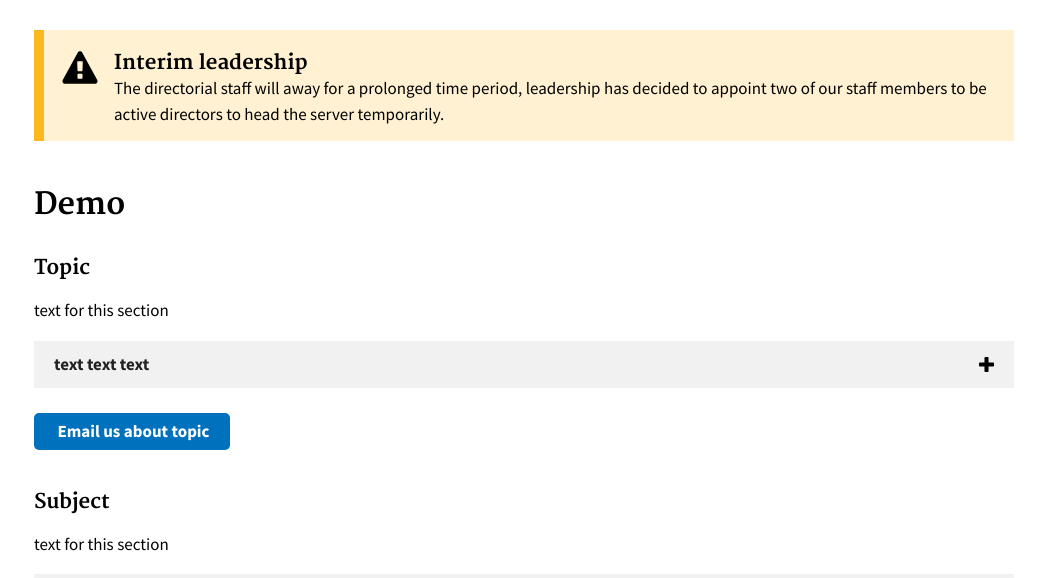
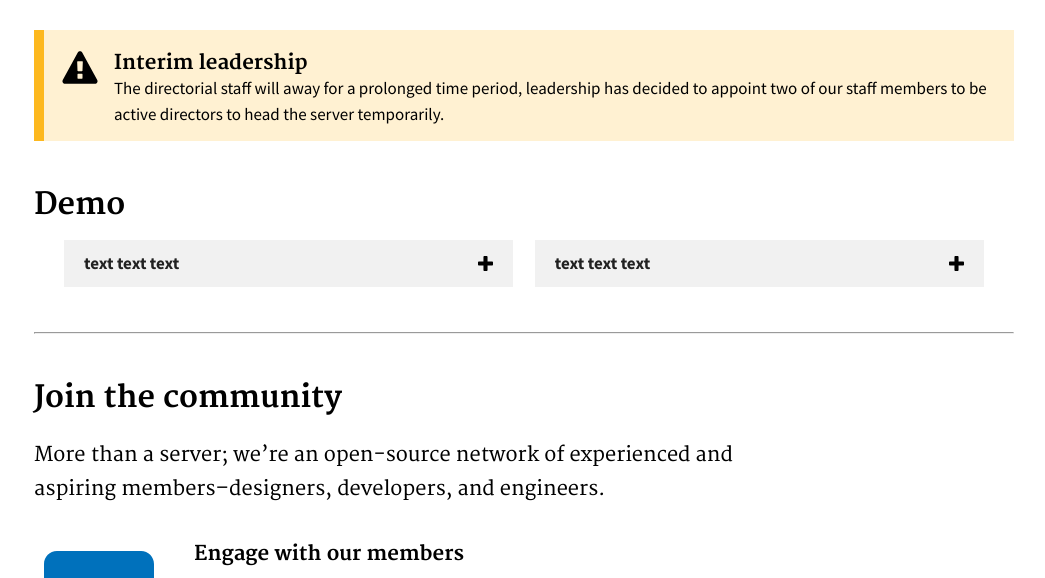
Before and after one commit to serrif/website, a Jekyll site: the page built from main/home.md, in a window 1280 px wide and 1400 px high. Shown: the part 374-952 px from the top of the window, without its empty margins (116-1161 px from the left). Built offline with Jekyll 4.4.1, drawn with Linux system fonts in a browser that asks for light colours; some of the changed text lies outside the part shown.

Commit message:
Update home.md

```diff
--- a/main/home.md
+++ b/main/home.md
@@ -23,57 +23,44 @@ hero:
 </div>
 
 ## Demo
-### Topic
-text for this section
-
-<ul class="usa-accordion">
-  <li>
-    <button class="usa-accordion-button"
-      aria-expanded="false"
-      aria-controls="assessment-content">
-      text text text
-    </button>
-    <div id="assessment-content" class="usa-accordion-content">
-      <ul>
-        <li>would you</li>
-        <li>like a</li>
-        <li>basil plant?</li>
-      </ul>
-    </div>
-  </li>
-</ul>
-
-<a href="mailto:support@novelmc.net" class="usa-button cta" onclick="ga('send', 'event', 'Clicked Assessment CTA', 'Clicked assessment call to action');">
-  <img src="{{ site.baseurl }}/img/icons/icon-envelope.svg" alt="">
-  Email us about topic
-</a>
-
-### Subject
-
-text for this section
-
-<ul class="usa-accordion">
-  <li>
-    <button class="usa-accordion-button"
-      aria-expanded="false"
-      aria-controls="customization-content">
-      text text text
-    </button>
-    <div id="customization-content" class="usa-accordion-content">
-      <ul>
-        <li>the accordion</li>
-        <li>it's</li>
-        <li>in</li>
-        <li>the?</li>
-      </ul>
-    </div>
-  </li>
-</ul>
-
-<a href="mailto:support@novelmc.net" class="usa-button cta" onclick="ga('send', 'event', 'Clicked Customization CTA', 'Clicked customization call to action');">
-  <img src="{{ site.baseurl }}/img/logo-email.png" alt="">
-  Email us about subject
-</a>
+<div class="usa-grid">
+  <div class="usa-width-one-half">
+    <ul class="usa-accordion">
+      <li>
+        <button class="usa-accordion-button"
+          aria-expanded="false"
+          aria-controls="assessment-content">
+          text text text
+          </button>
+          <div id="assessment-content" class="usa-accordion-content">
+          <ul>
+            <li>would you</li>
+            <li>like a</li>
+            <li>basil plant?</li>
+          </ul>
+        </div>
+      </li>
+  </ul>
+  </div>
+  <div class="usa-width-one-half">
+    <ul class="usa-accordion">
+      <li>
+        <button class="usa-accordion-button"
+          aria-expanded="false"
+          aria-controls="assessment-content">
+          text text text
+          </button>
+          <div id="assessment-content" class="usa-accordion-content">
+          <ul>
+            <li>would you</li>
+            <li>like a</li>
+            <li>basil plant?</li>
+          </ul>
+        </div>
+      </li>
+  </ul>
+  </div>
+</div>
 
 <hr style="margin-top: 4rem;">
 
```
